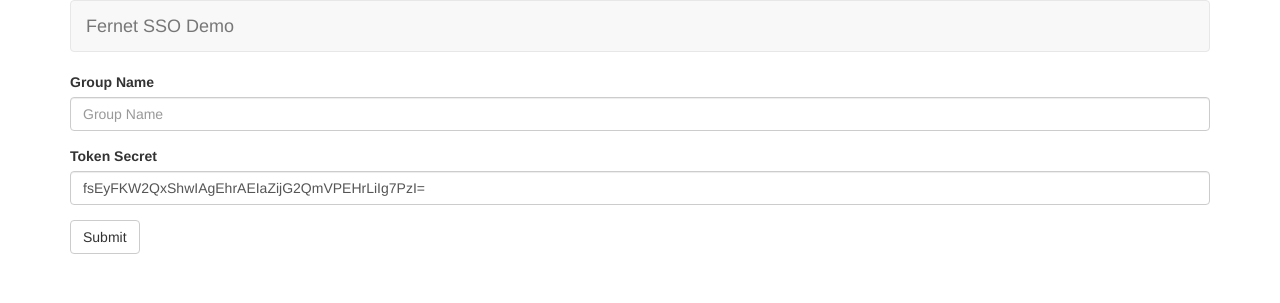
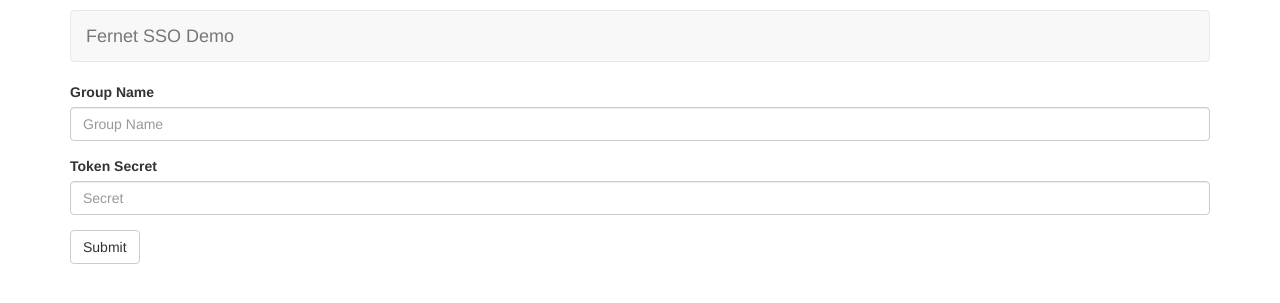
Before and after one commit to tutorcruncher/fernet-sso-demo, a Flask app: page /add-group in a window 1280 px wide. Shown: the top 303 px of the page. Run offline with Flask 2, Linux system fonts and the light colour scheme; some libraries are stand-ins or nearby versions.

Commit message:
fernet secret validation, more readme

```diff
--- a/app.py
+++ b/app.py
@@ -54,20 +54,27 @@ def add_group_view():
     if request.method == 'POST':
         group = re.sub(r'\W', '', request.form['group-name'])
         group_key = 'secret:{}'.format(group)
-        redis_cli[group_key] = request.form['secret']
-        group_key = 'info:{}'.format(group)
-        redis_cli.lpush(group_key, '{} group created {:%Y-%m-%d %H:%M:%S}'.format(group, datetime.now()))
-        flash('Group {} created'.format(group))
-        return redirect('/')
-    else:
-        initial_key = Fernet.generate_key().decode('utf8')
-        return render_template('add_group.jinja', initial_key=initial_key, profile=session.get('profile'))
+        secret = request.form['secret']
+        try:
+            Fernet(secret)
+        except ValueError:
+            flash('Invalid secret "{}", must be a valid fernet secret'.format(secret))
+        else:
+            redis_cli[group_key] = secret
+            group_key = 'info:{}'.format(group)
+            redis_cli.lpush(group_key, '{} group created {:%Y-%m-%d %H:%M:%S}'.format(group, datetime.now()))
+            flash('Group {} created'.format(group))
+            return redirect('/')
+    return render_template('add_group.jinja', profile=session.get('profile'))
 
 
 @app.route('/sso-lander/<group>')
 def sso_lander_view(group):
     """
     Log a user into the system using a signed and encrypted get argument "token".
+
+    Here a ttl of 60 seconds is life. See
+    https://cryptography.io/en/latest/fernet/#cryptography.fernet.Fernet.decrypt.
     """
     secret = redis_cli.get('secret:{}'.format(group))
     if not secret:
@@ -76,7 +83,7 @@ def sso_lander_view(group):
 
     token = request.args.get('token', '').encode('utf8')
     try:
-        data = fernet.decrypt(token)
+        data = fernet.decrypt(token, ttl=60)
     except InvalidToken:
         return '403: Invalid Token', 403
 
--- a/templates/add_group.jinja
+++ b/templates/add_group.jinja
@@ -10,7 +10,7 @@
 
     <div class="form-group">
       <label for="secret">Token Secret</label>
-      <input type="text" class="form-control" name="secret" id="secret" required value="{{ initial_key }}">
+      <input type="text" class="form-control" name="secret" id="secret" required placeholder="Secret">
     </div>
     <button type="submit" class="btn btn-default">Submit</button>
   </form>
--- a/templates/page.jinja
+++ b/templates/page.jinja
@@ -8,6 +8,11 @@
     <meta http-equiv="X-UA-Compatible" content="IE=edge">
     <title>Fernet SSO Demo</title>
     <link rel="stylesheet" href="https://cdnjs.cloudflare.com/ajax/libs/twitter-bootstrap/3.3.6/css/bootstrap.min.css" type="text/css">
+    <style>
+      .navbar {
+        margin-top: 10px;
+      }
+    </style>
   </head>
   <body>
     <div class="container">
```
Also changed, not shown: README.md.
